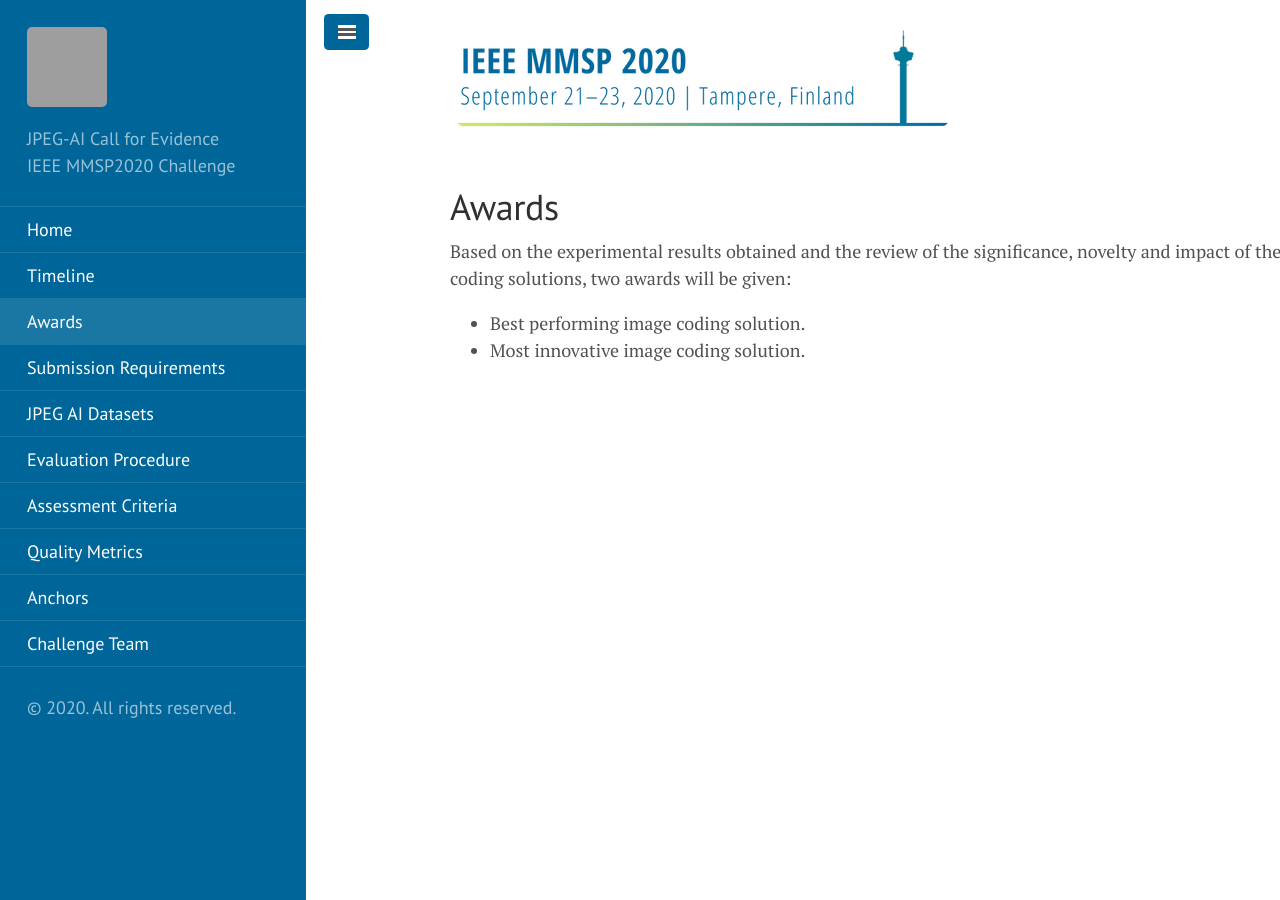
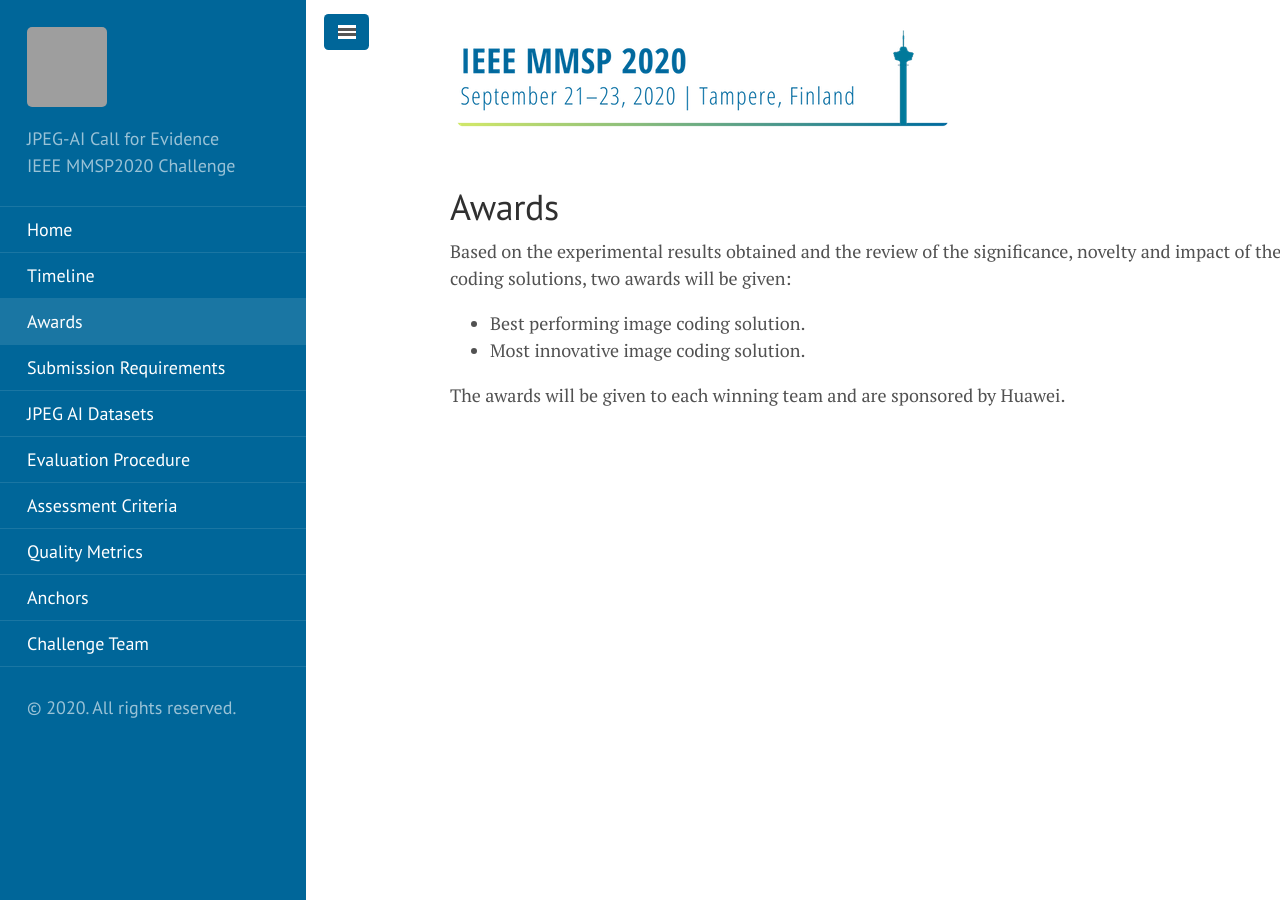
Before and after one commit to jpegai/jpegai.github.io, a Jekyll site: the page built from 01_awards.md, in a window 1280 px wide. Built offline with Jekyll 4.4.1, drawn with Linux system fonts in a browser that asks for light colours; grey boxes are pictures that could not be loaded.

Commit message:
Awards info

```diff
--- a/01_awards.md
+++ b/01_awards.md
@@ -7,3 +7,5 @@
 Based on the experimental results obtained and the review of the significance, novelty and impact of the submitted image coding solutions, two awards will be given:
 * Best performing image coding solution.
 * Most innovative image coding solution.
+
+The awards will be given to each winning team and are sponsored by Huawei.
```
